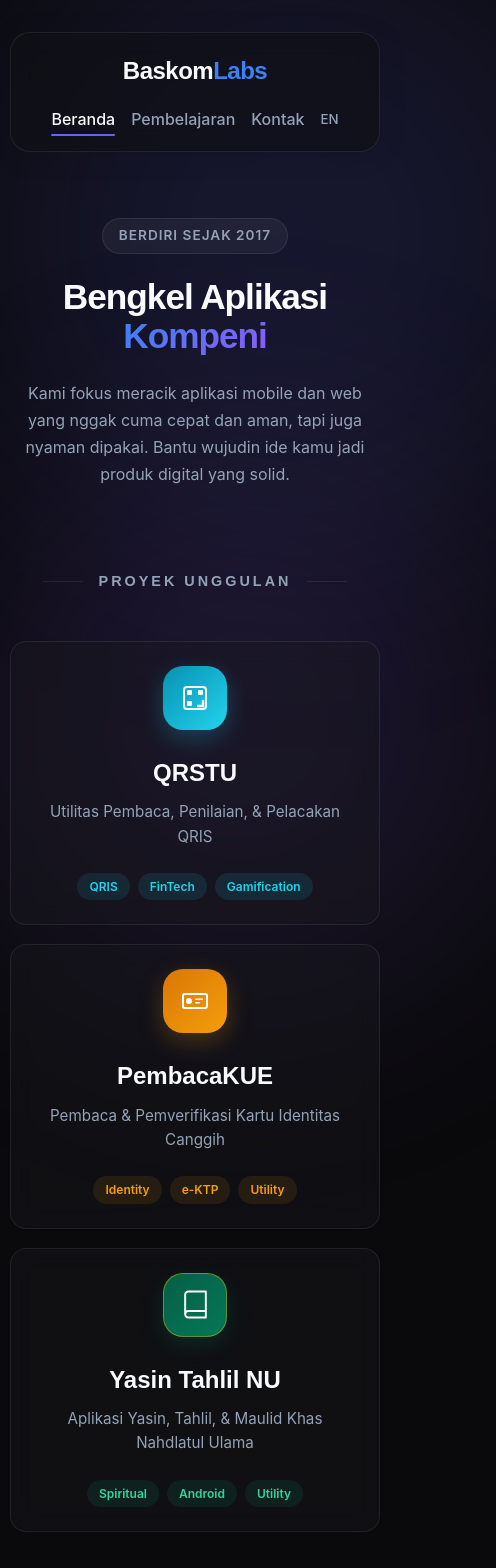
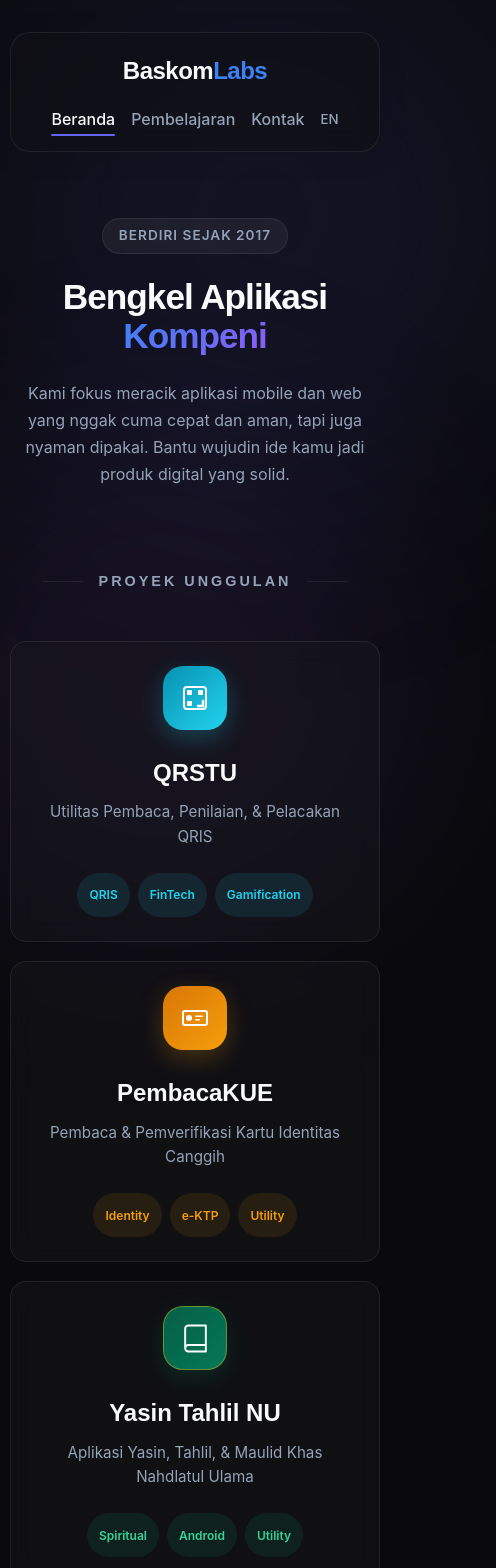
Before and after one commit to baskomlabs/baskomlabs.github.io, a React (Vite) app: page /#/home in a window 390 px wide. Shown: the top 1568 px of the page, 496 px wide, since content can reach past the window. Built offline with nearby package versions, Linux system fonts and the light colour scheme.

Commit message:
fix: restore mobile optimizations and responsive layout

```diff
--- a/src/index.css
+++ b/src/index.css
@@ -167,8 +167,8 @@ a { text-decoration: none; color: inherit; }
 
 /* --- PRODUCTS GRID --- */
 .products-grid {
-    display: grid; grid-template-columns: repeat(auto-fit, minmax(320px, 1fr));
-    gap: 2rem; margin-bottom: 3rem;
+    display: grid; grid-template-columns: repeat(auto-fill, minmax(280px, 1fr));
+    gap: 1.5rem; margin-bottom: 3rem;
 }
 .product-card {
     display: flex; flex-direction: column; align-items: center; text-align: center;
@@ -194,6 +194,12 @@ a { text-decoration: none; color: inherit; }
     border: 1px solid rgba(250, 204, 21, 0.4); /* Gold subtle accent */
 }
 .product-svg { width: 50%; height: 50%; }
+.product-info {
+    display: flex;
+    flex-direction: column;
+    flex: 1;
+    width: 100%;
+}
 .product-info h3 {
     font-family: var(--font-heading); font-size: 1.5rem; margin-bottom: 0.5rem;
 }
@@ -269,7 +275,7 @@ a { text-decoration: none; color: inherit; }
 /* --- FOOTER --- */
 footer { padding: 3rem 0; text-align: center; border-top: 1px solid var(--border-subtle); margin-top: auto; }
 .footer-line { color: var(--text-secondary); font-size: 0.9rem; margin-bottom: 1rem; }
-.footer-policies { display: flex; justify-content: center; gap: 1rem; align-items: center; }
+.footer-policies { display: flex; justify-content: center; gap: 1rem; align-items: center; flex-wrap: wrap; }
 .footer-sep { color: var(--border-subtle); }
 .footer-link { color: var(--text-secondary); font-size: 0.85rem; transition: color 0.3s; }
 .footer-link:hover { color: var(--text-primary); }
@@ -303,6 +309,20 @@ footer { padding: 3rem 0; text-align: center; border-top: 1px solid var(--border
 
     /* Disable 3D transforms on mobile to avoid scroll jank / touch issues */
     .glass-card { transform: none !important; }
+
+    /* Performance optimizations for mobile */
+    .ambient-glow {
+        animation: none !important;
+        opacity: 0.1;
+    }
+
+    /* Improve touch targets */
+    .btn-primary, .playstore-button, .tag {
+        min-height: 44px;
+        display: flex;
+        align-items: center;
+        justify-content: center;
+    }
 }
 
 /* --- ANIMATIONS FOR LEARNING HUB --- */
--- a/src/pages/Home.jsx
+++ b/src/pages/Home.jsx
@@ -15,7 +15,8 @@ function Home({ scrollToContact }) {
 
   // Parallax Effect
   const handleMouseMove = (e) => {
-    if (!containerRef.current) return;
+    // Disable parallax for devices without hover (mobile/touch)
+    if (!containerRef.current || window.matchMedia("(hover: none)").matches) return;
     const { clientX, clientY } = e;
     const { innerWidth, innerHeight } = window;
 
@@ -38,6 +39,7 @@ function Home({ scrollToContact }) {
     <div ref={containerRef} onMouseMove={handleMouseMove} style={{ perspective: '1000px' }}>
       {/* Adding dynamic styles for parallax on global glows through inline styles */}
       <style dangerouslySetInnerHTML={{__html: `
+        @media (hover: hover) {
           .glow-1 { transform: translate(calc(var(--px, 0px) * -1), calc(var(--py, 0px) * -1)); }
           .glow-2 { transform: translate(calc(var(--px, 0px) * 1.5), calc(var(--py, 0px) * 1.5)); }
           .product-card {
@@ -46,6 +48,7 @@ function Home({ scrollToContact }) {
           }
           .product-card:hover {
              transform: rotateX(var(--rx, 0deg)) rotateY(var(--ry, 0deg)) scale3d(1.05, 1.05, 1.05);
+          }
         }
       `}} />
 
```
Lines whose indentation alone changed are shown as unchanged.
